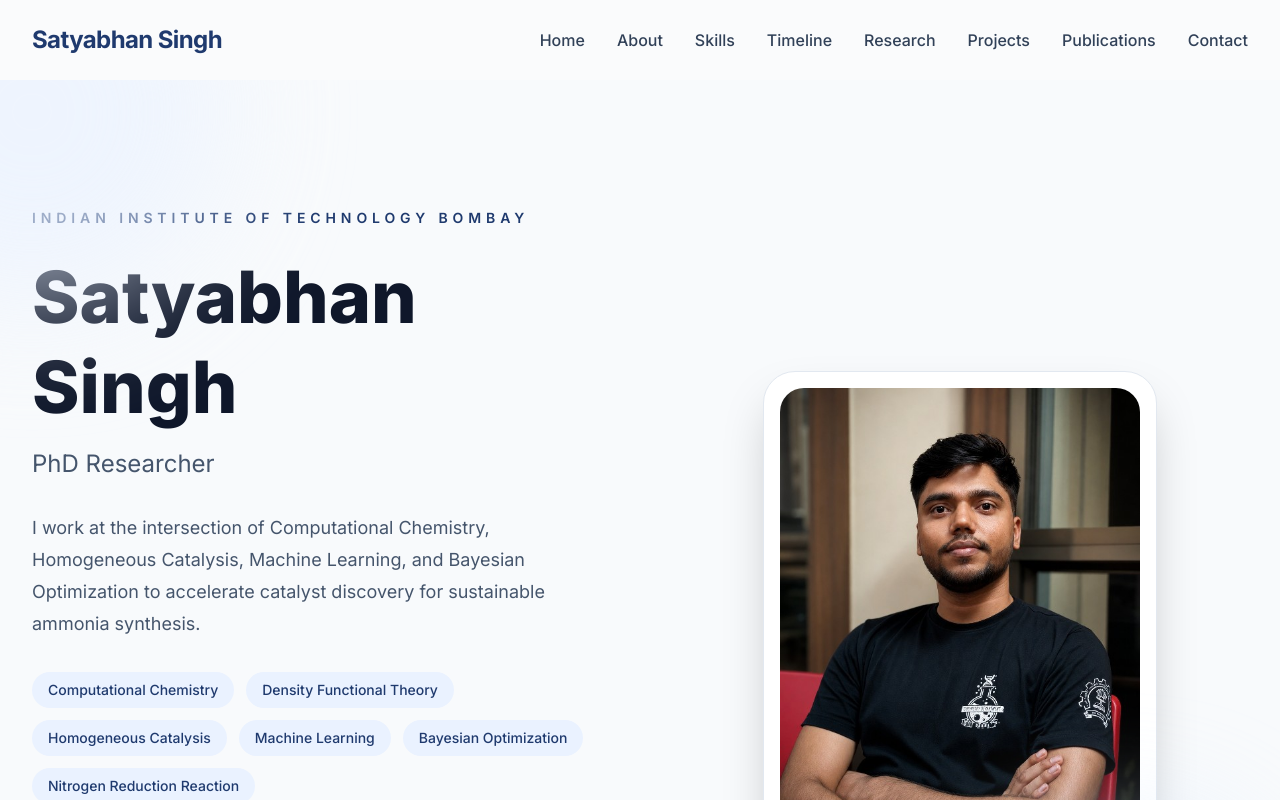
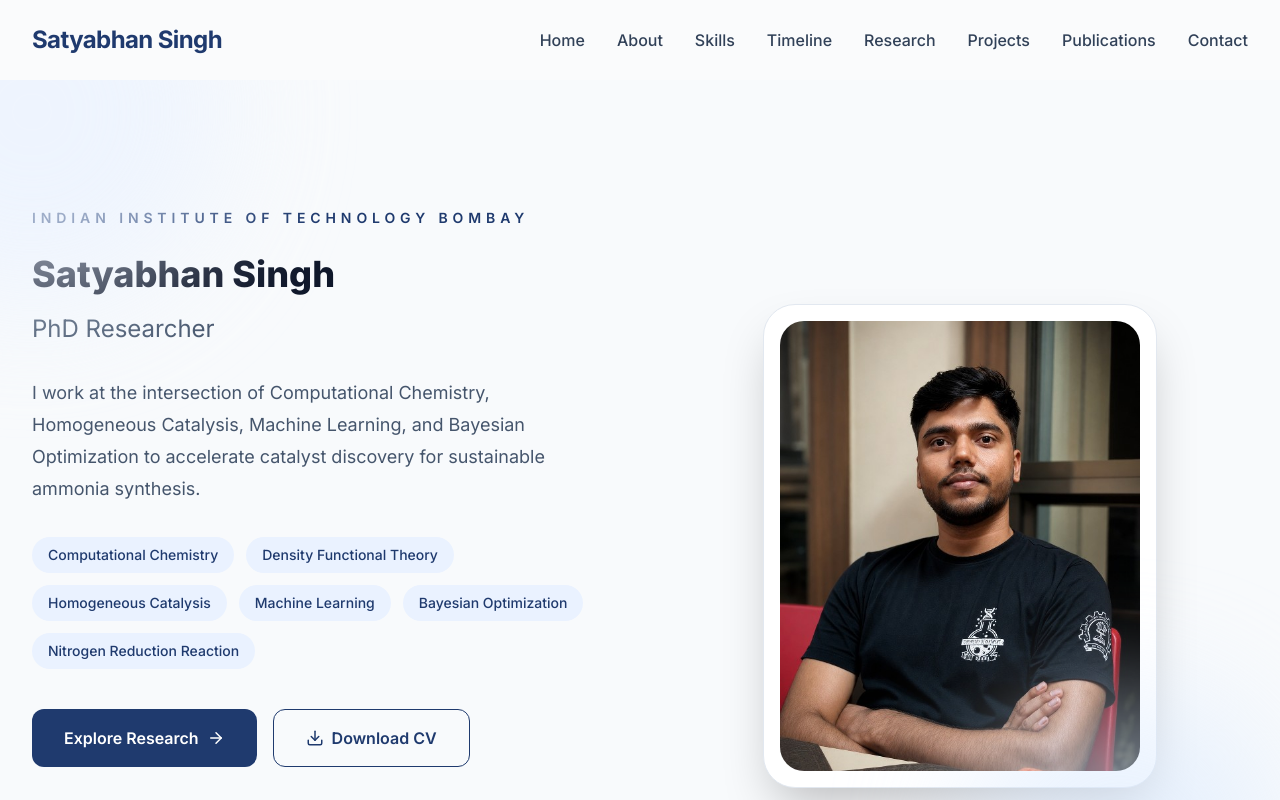
Before and after one commit to SinghSatyabhan/satyabhan-singh.github.io, a Next.js app: page / in a window 1280 px wide. Shown: the top 800 px of the page. Built offline with nearby package versions, Linux system fonts and the light colour scheme.

Commit message:
decreased font size of name

```diff
--- a/app/components/Hero.tsx
+++ b/app/components/Hero.tsx
@@ -30,7 +30,7 @@ export default function Hero() {
               {hero.institute}
             </p>
 
-            <h1 className="mt-6 text-4xl font-extrabold leading-tight text-[#0F172A] md:text-7xl">
+            <h1 className="mt-6 text-4xl font-extrabold leading-tight text-[#0F172A]">
               {hero.name}
             </h1>
 
```
